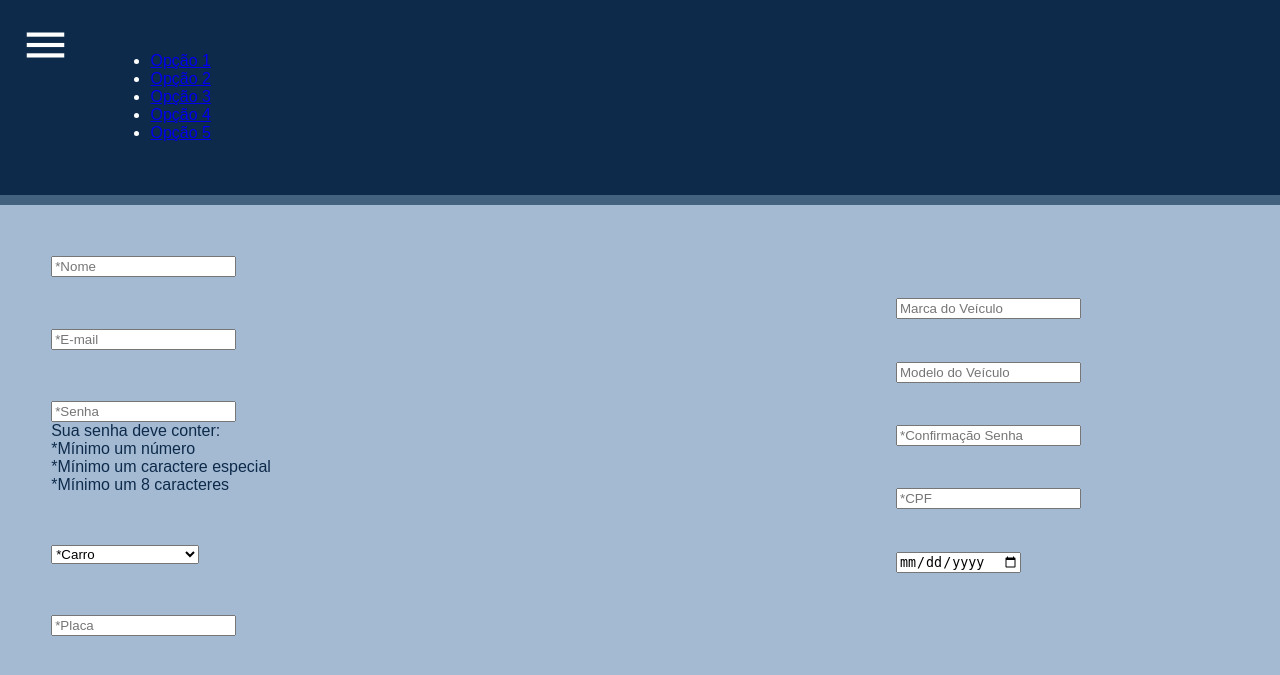
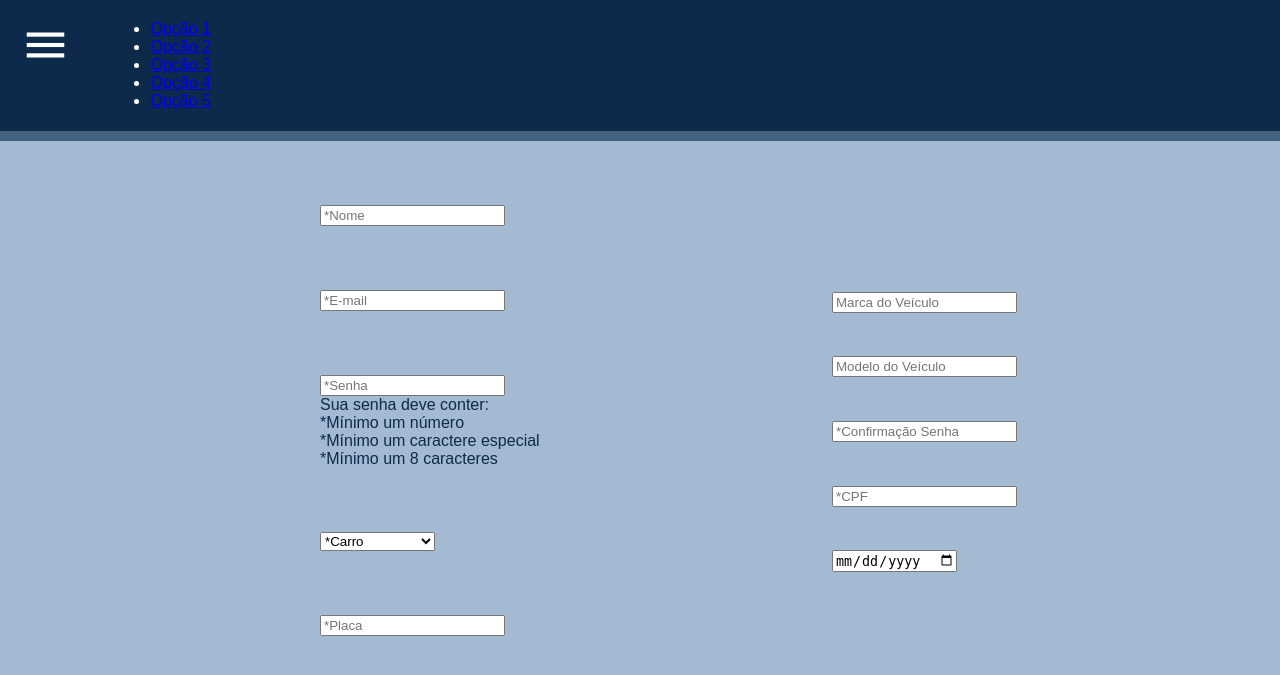
Before and after one commit to lucaslnasc/Projeto_TCC, a PHP site: page /vaga_certa/telas/telaCadastro.html in a window 1280 px wide; the page is wider, and only the part inside the window is pictured. Shown: the top 675 px of that part. Run offline with PHP 8.4, Linux system fonts and the light colour scheme.

Commit message:
Atualizações na tela de cadastro

```diff
--- a/vaga_certa/css/styleCadastro.css
+++ b/css/styleCadastro.css
@@ -1,4 +1,10 @@
- body{
+*{
+    margin: 0;
+
+}
+
+
+body{
     display: inline;
     font-family: Arial;
     background-color: #A4BAD3;
@@ -24,8 +30,8 @@
 }
 
 .cad_items{
-    margin-top: 4%;
-    margin-left: 4%;
+    margin-top: 5%;
+    margin-left: 25%;
 }
 
 .cad_items select {
@@ -47,6 +53,6 @@ i#burger:hover{
 }
 
 .cad_itemsLado{
-    margin-left: 70%;
-    margin-top: -6.6%;
+    margin-left: 65%;
+    margin-top: -6.7%;
 }
```
Also changed, not shown: telas/telaCadastro.html (renamed from vaga_certa/telas/telaCadastro.html), 5 other files.
